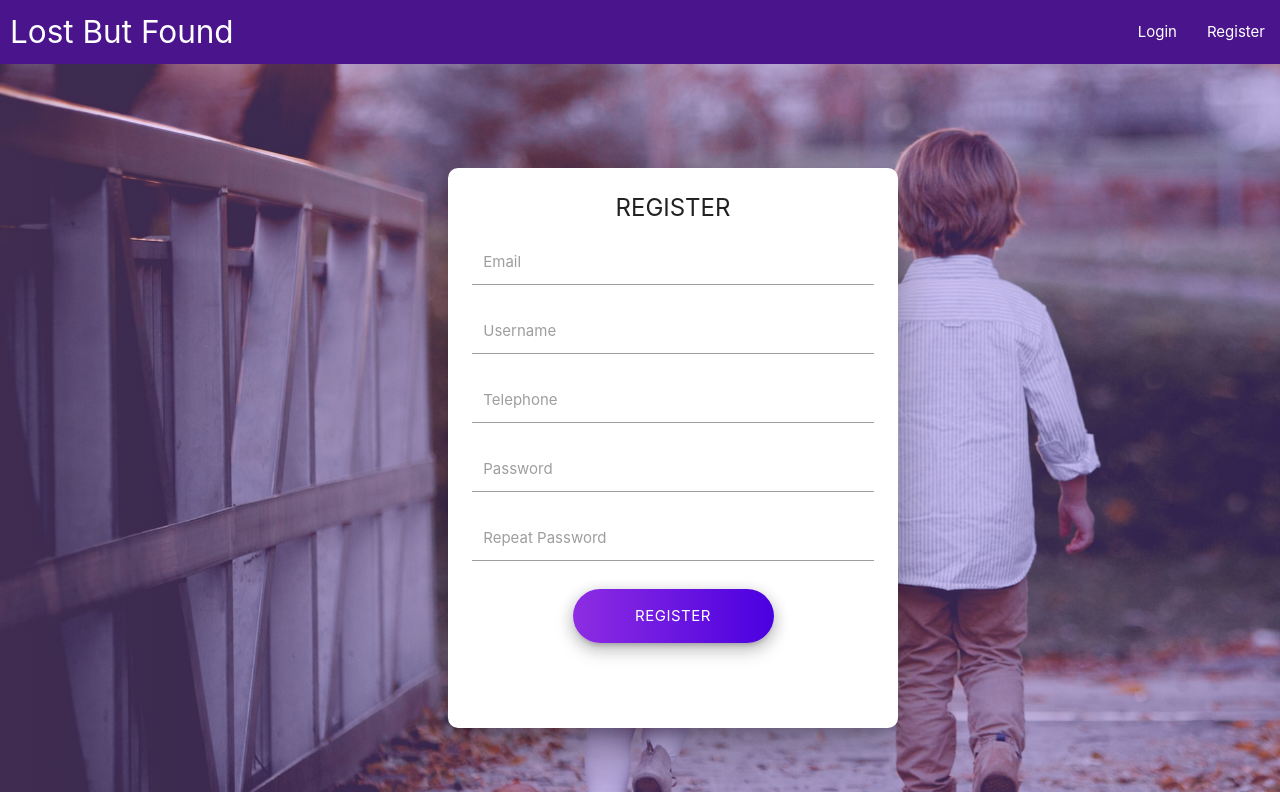
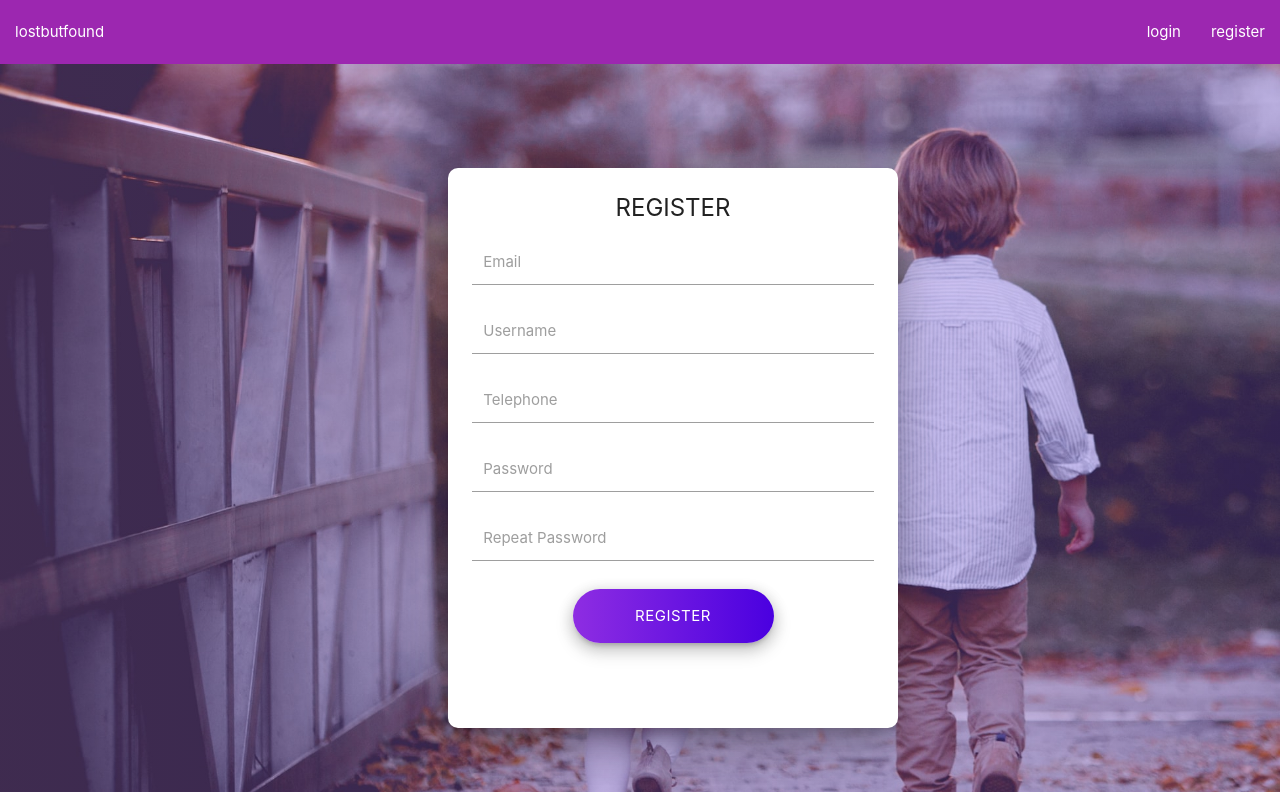
Before and after one commit to Santhosh-Chidambaram/lostbutfound-frontend, a React (Create React App) app: page /register in a window 1280 px wide. Shown: the top 800 px of the page. Built offline with nearby package versions, Linux system fonts and the light colour scheme.

Commit message:
added context auth

```diff
--- a/src/App.js
+++ b/src/App.js
@@ -1,6 +1,6 @@
 import React from 'react'
 import './App.css'
-import { Topnav } from './components/main/Topnav'
+import  Topnav  from './components/main/Topnav'
 import { useEffect } from 'react'
 
 import 'materialize-css/dist/css/materialize.min.css'
--- a/src/components/Auth/Logincard.js
+++ b/src/components/Auth/Logincard.js
@@ -1,9 +1,8 @@
-import React,{useEffect, useContext, useState} from "react"
+import React, { useEffect, useContext, useState } from 'react'
 import authContext from '../../context/Auth/authContext'
 
-export const Logincard = (props) => {
-
-  const { login, isAuthenticated } = useContext(authContext)
+export const Logincard = props => {
+	const { login, isAuthenticated, loaduser } = useContext(authContext)
 
 	const [state, setstate] = useState({
 		email: '',
@@ -19,47 +18,70 @@ export const Logincard = (props) => {
 
 	const _onsubmit = e => {
 		e.preventDefault()
-
+		console.log('submitted')
 		login(state)
 	}
 
   useEffect(() => {
+    loaduser()
 		if (isAuthenticated) {
 			props.history.push('/test')
 		}
 		//eslint-disable-next-line
 	}, [isAuthenticated])
 
-
-    return(
-    <div className='container' style={{position:"absolute",left:"35%",top:"20%"}}>
-      <div className="card z-depth-5  " style={{width:"30rem",height:"70vh",borderRadius:"10px"}}>
-        <div className="card-content " style={{textAlign:"center"}}>
-          <span className="card-title" ><b>LOGIN</b> </span>
-            <div style={{marginTop:"20%"}}>
-            <div className="input-field col s12">
-                <input id="email" type="email" className="validate" name="email" value={state.email} onChange={_onchange}/>
-            <label htmlFor="email">Email</label>
+	return (
+		<div
+			className='container'
+			style={{ position: 'absolute', left: '35%', top: '20%' }}
+		>
+			<div
+				className='card z-depth-5  '
+				style={{ width: '30rem', height: '70vh', borderRadius: '10px' }}
+			>
+				<div className='card-content ' style={{ textAlign: 'center' }}>
+					<span className='card-title'>
+						<b>LOGIN</b>{' '}
+					</span>
+					<div style={{ marginTop: '20%' }}>
+						<div className='input-field col s12'>
+							<input
+								id='email'
+								type='email'
+								className='validate'
+								name='email'
+								value={state.email}
+								onChange={_onchange}
+							/>
+							<label htmlFor='email'>Email</label>
 						</div>
-            <div className="input-field col s12" style={{marginTop:"50px"}}>
-                <input id="password" type="password" name="password" className="validate" value={state.password} onChange={_onchange}/>
-            <label htmlFor="password">Password</label>
+						<div className='input-field col s12' style={{ marginTop: '50px' }}>
+							<input
+								id='password'
+								type='password'
+								name='password'
+								className='validate'
+								value={state.password}
+								onChange={_onchange}
+							/>
+							<label htmlFor='password'>Password</label>
 						</div>
-            <div style={{marginTop:"15%"}}>
-                <button onClick={_onsubmit}
-                  className="waves-effect waves-light btn-large z-depth-3"
-                  style={{ width: "50%", borderRadius: "500px", background: "linear-gradient(to right, #8e2de2, #4a00e0)" }}>login</button>
-            </div>
-
-        </div>
-
-        </div>
-
+						<div style={{ marginTop: '15%' }}>
+							<button
+								onClick={_onsubmit}
+								className='waves-effect waves-light btn-large z-depth-3'
+								style={{
+									width: '50%',
+									borderRadius: '500px',
+									background: 'linear-gradient(to right, #8e2de2, #4a00e0)'
+								}}
+							>
+								login
+							</button>
 						</div>
 					</div>
-
-
-
-
+				</div>
+			</div>
+		</div>
 	)
 }
--- a/src/components/Auth/Registercard.js
+++ b/src/components/Auth/Registercard.js
@@ -2,13 +2,14 @@ import React, { useEffect, useContext, useState } from 'react'
 import authContext from '../../context/Auth/authContext'
 
 export const Registercard = props => {
-	const { register, isAuthenticated } = useContext(authContext)
+	const { register, isAuthenticated, isCreated, loaduser } = useContext(authContext)
 
 	const [state, setstate] = useState({
-		name: '',
+		username: '',
 		email: '',
-		phone: '',
-		password: ''
+		phone_number: '',
+		password: '',
+
 	})
 
 	const _onsubmit = e => {
@@ -26,9 +27,12 @@ export const Registercard = props => {
 	}
 
 	useEffect(() => {
+		loaduser()
 		if (isAuthenticated) {
 			props.history.push('/test')
 		}
+		if (isCreated)
+			props.history.push('/login')
 		//eslint-disable-next-line
 	}, [isAuthenticated])
 
@@ -61,9 +65,9 @@ export const Registercard = props => {
 							<input
 								id='username'
 								type='text'
-								name="name"
+								name="username"
 								className='validate'
-								value={state.name}
+								value={state.username}
 								onChange={_onchange}
 							/>
 							<label htmlFor='username'>Username</label>
@@ -72,9 +76,9 @@ export const Registercard = props => {
 							<input
 								id='icon_telephone'
 								type='tel'
-								name="phone"
+								name="phone_number"
 								className='validate'
-								value={state.phone}
+								value={state.phone_number}
 								onChange={_onchange}
 							/>
 							<label htmlFor='icon_telephone'>Telephone</label>
@@ -92,8 +96,8 @@ export const Registercard = props => {
 							<label htmlFor='password'>Password</label>
 						</div>
 						<div className='input-field col s12'>
-							<input id='password' type='password' className='validate' />
-							<label htmlFor='password'>Repeat Password</label>
+							<input id='cpassword' type='password' className='validate' />
+							<label htmlFor='cpassword'>Repeat Password</label>
 						</div>
 						<div style={{ marginTop: '5%' }}>
 							<button
--- a/src/components/main/Topnav.js
+++ b/src/components/main/Topnav.js
@@ -1,24 +1,63 @@
-import React from 'react'
+import React, { useContext, useEffect } from 'react'
 import { Link } from 'react-router-dom'
+import AuthContext from '../../context/Auth/authContext'
 
-export const Topnav = () => {
-	return (
-		<div>
-			<nav className='purple darken-4'>
-				<div className='nav-wrapper'>
-					<Link to='/' className='brand-logo' style={{ paddingLeft: '10px' }}>
-						Lost But Found
-					</Link>
-					<ul id='nav-mobile' className='right hide-on-med-and-down'>
+const Topnav = props => {
+	const authContext = useContext(AuthContext)
+	const { logout, isAuthenticated, loaduser } = authContext
+
+	const onLogout = () => {
+		logout()
+	}
+
+	const guestlink = (
+		<>
 			<li>
-							<Link to='/login'>Login</Link>
+				<Link to='/login'>login</Link>
 			</li>
 			<li>
-							<Link to='/register'>Register</Link>
+				<Link to='/register'>register</Link>
 			</li>
+		</>
+	)
+
+	const userlink = (
+		<>
+			<li>
+				<Link to='/login' onClick={onLogout}>logout</Link>
+			</li>
+			<li>
+				<Link to='/test'>my posts</Link>
+			</li>
+
+			<li>
+				<Link to='/addpost'>Add Posts</Link>
+			</li>
+		</>
+	)
+	useEffect(() => {
+		loaduser()
+		// eslint-disable-next-line
+	}, [])
+
+
+	return (
+		<nav>
+			<div className='nav-wrapper purple'>
+				<ul id='nav' className='left'>
+					<li>
+						<Link id='logo' to='/'>
+							lostbutfound
+						</Link>
+					</li>
+				</ul>
+
+				<ul id='nav' className='right'>
+					{isAuthenticated ? userlink : guestlink}
 				</ul>
 			</div>
 		</nav>
-		</div>
 	)
 }
+
+export default Topnav
--- a/src/context/Auth/AuthState.js
+++ b/src/context/Auth/AuthState.js
@@ -1,5 +1,4 @@
 import React, { useReducer } from 'react'
-import axios from 'axios'
 
 import AuthContext from './authContext'
 import authReducer from './authReducer'
@@ -9,7 +8,6 @@ import {
 	REGISTER_SUCCESS,
     REGISTER_FAIL,
     USER_LOADED,
-    AUTH_ERROR,
 	LOGIN_SUCCESS,
 	LOGIN_FAIL,
 	LOGOUT,
@@ -20,60 +18,53 @@ const AuthState = props => {
 	const initialState = {
 		token: localStorage.getItem('token'),
         isAuthenticated: null,
+        isCreated: null,
 		loading: true,
-        user: null,
 		error: null
 	}
 
     const [state, dispatch] = useReducer(authReducer, initialState)
 
     // Load User
-    const loadUser = async () => {
+    const loaduser = async () => {
         if (localStorage.token) {
             setAuthToken(localStorage.token)
-        }
-
-        try {
-            //to get the user
-            const res = await axios.get('http://localhost:8080/api/user')
 
             dispatch({
                 type: USER_LOADED,
-                payload: res.data
+                payload: localStorage.token
             })
+        }
 
-        } catch (err) {
-            dispatch({ type: AUTH_ERROR })
-        }
     }
 
 	// Register User
 	const register = async formData => {
-        const config = {
-            headers: {
-                'Content-Type': 'application/json'
-            }
-        }
+		try {
+			console.log(formData)
+            const { email, username, phone_number, password } = formData
 
-        try {
-            const res = await axios.post(
-                'http://localhost:8080/api/user/register',
-                formData,
-                config
-            )
+			const response = await fetch('http://192.168.43.46:8000/register/', {
+				method: 'POST',
+				body: new URLSearchParams(
+					`email=${email}&password=${password}&phone_number=${phone_number}&username=${username}`
+				),
+				headers: { 'Content-Type': 'application/x-www-form-urlencoded' }
+			})
+           // const res = await response.json()
 
             dispatch({
                 type: REGISTER_SUCCESS,
-                payload: res.data
             })
 
-            loadUser()
+            loaduser()
+
 		} catch (err) {
-
 			dispatch({
 				type: REGISTER_FAIL,
-                payload: err.response.data.msg
+				payload: err
 			})
+			console.log(err)
 		}
 	}
 
@@ -81,27 +72,33 @@ const AuthState = props => {
 	const login = async formData => {
 		const config = {
 			headers: {
-                'Content-Type': 'application/json'
+                'Content-Type': 'application/x-www-form-urlencoded'
 			}
 		}
 
+		const { email, password } = formData
+
 		try {
-            const res = await axios.post(
-                'http://localhost:8080/api/user/login',
-                formData,
-                config
-            )
+			const response = await fetch('http://192.168.43.46:8000/login/', {
+				method: 'POST',
+				body: new URLSearchParams(`email=${email}&password=${password}`),
+				headers: config.headers
+			})
+			const res = await response.json()
+
+			console.log(res)
 
 			dispatch({
 				type: LOGIN_SUCCESS,
-                payload: res.data
+				payload: res.token
 			})
 
-            loadUser()
+            loaduser()
+
 		} catch (err) {
 			dispatch({
 				type: LOGIN_FAIL,
-                payload: err.response.data.msg
+				payload: err
 			})
 		}
 	}
@@ -121,10 +118,11 @@ const AuthState = props => {
 				user: state.user,
 				error: state.error,
 				register,
-                loadUser,
+				isCreated: state.isCreated,
 				login,
 				logout,
-                clearErrors
+                clearErrors,
+                loaduser
 			}}
 		>
 			{props.children}
--- a/src/context/Auth/authReducer.js
+++ b/src/context/Auth/authReducer.js
@@ -7,7 +7,7 @@ import {
 	LOGIN_FAIL,
 	LOGOUT,
 	CLEAR_ERRORS
-} from '../types';
+} from '../types'
 
 export default (state, action) => {
 	switch (action.type) {
@@ -17,35 +17,41 @@ export default (state, action) => {
 				isAuthenticated: true,
 				loading: false,
 				user: action.payload
-            };
+            }
         case REGISTER_SUCCESS:
+            return {
+                ...state,
+                isCreated:true
+            }
+
 		case LOGIN_SUCCESS:
-            localStorage.setItem('token', action.payload.token);
+			localStorage.setItem('token', action.payload.token)
 			return {
 				...state,
 				...action.payload,
                 isAuthenticated: true,
 				loading: false
-            };
+			}
 		case REGISTER_FAIL:
 		case AUTH_ERROR:
 		case LOGIN_FAIL:
 		case LOGOUT:
-            localStorage.removeItem('token');
+			localStorage.removeItem('token')
 			return {
 				...state,
 				token: null,
                 isAuthenticated: false,
+                isCreated:false,
 				loading: false,
 				user: null,
 				error: action.payload
-            };
+			}
 		case CLEAR_ERRORS:
 			return {
 				...state,
 				error: null
-            };
+			}
 		default:
-            return state;
+			return state
 	}
-};
+}
```
Lines whose indentation alone changed are shown as unchanged.
